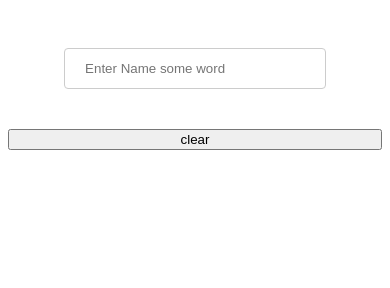
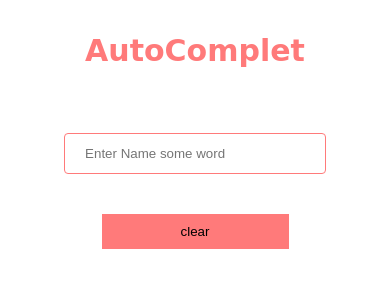
Before and after one commit to GSG-G10/autocomplet-team3, a website: page public/index.html in a window 390 px wide. Drawn offline with Linux system fonts and the light colour scheme.

Commit message:
editing at style file

```diff
--- a/public/index.html
+++ b/public/index.html
@@ -9,6 +9,7 @@
 </head>
 <body>
   <section class="container">
+    <h1 class="title">AutoComplet</h1>
     <input type="text" class="input-search" placeholder="Enter Name some word" />
     <button type="submit" class="myBtn" > search</button>
     <button type="submit" class="clearBtn" > clear</button>
--- a/public/style.css
+++ b/public/style.css
@@ -5,13 +5,19 @@
     width: 100%;
     height: auto;
 }
+.title{
+    text-align: center;
+    color: rgba(255, 122, 122, 1);
+    font-family: Cursive;
+    font-size: 45px;
+}
 .input-search {
     width: 70%;
     margin:  auto;
     margin-top: 40px;
     margin-bottom: 40px;
     padding: 12px 20px;
-    border: 1px solid #ccc;
+    border: 1px solid rgba(255, 122, 122, 1);
     border-radius: 4px;
     box-sizing: border-box;
   }
@@ -27,8 +33,46 @@
     width: 30%;
     height: 300px;
     margin-bottom: 1rem;
+    margin-top: 2%;
+}
+.clearBtn{
+    background-color: rgba(255, 122, 122, 1);
+  width: 25%;
+    padding: 10px 10px;
+    border: none;
+    border-radius: 25px solid #ddd;
+   margin-left: 35%;
 }
 
 .myBtn{
     display: none;
 }
+@media (max-width: 1200px) {
+
+}
+@media (max-width: 900px) {
+
+    .image{
+     width: 49%;
+     margin-left: 1%;
+    }
+    .title{
+        font-size: 40px;
+    }
+    .clearBtn{
+        background-color: rgba(255, 122, 122, 1);
+      width: 50%;
+     margin-left: 25%;
+    }
+
+}
+
+  @media (max-width: 600px) {
+    .image{
+     width: 100%;
+    }
+    .title{
+        font-size: 30px;
+    }
+
+}
```
